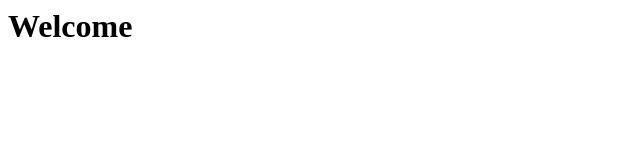
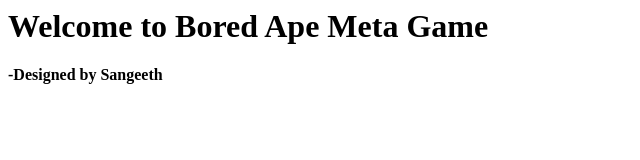
Before and after one commit to Deyeskay/boredape, a plain HTML site: page index.html in a window 1280 px wide. Shown: the whole page, without its empty margins (0-640 px from the left). Drawn offline with Linux system fonts and the light colour scheme.

Commit message:
Update index.html

```diff
--- a/index.html
+++ b/index.html
@@ -1,3 +1,4 @@
 <html>
-<h1>Welcome</h1>
+<h1>Welcome to Bored Ape Meta Game</h1>
+  <h4>-Designed by Sangeeth</h4>
 </html>
```
